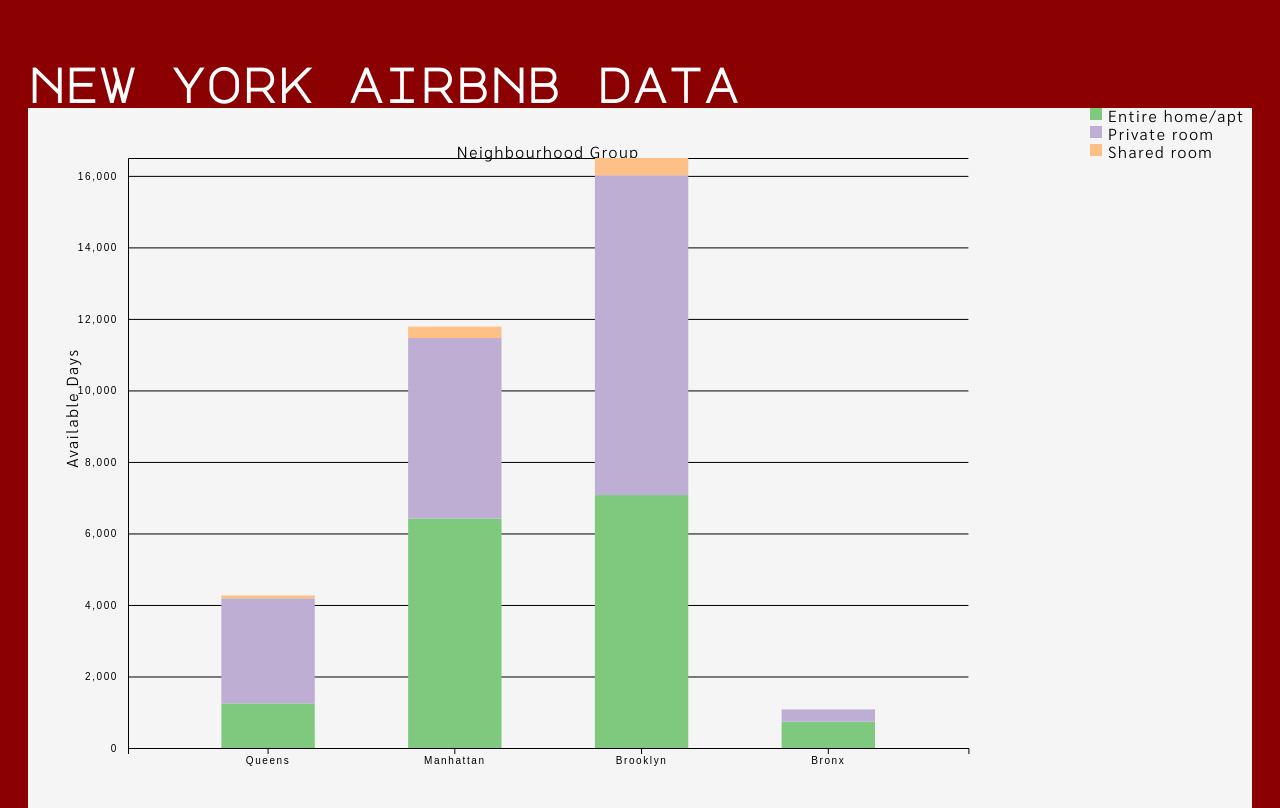
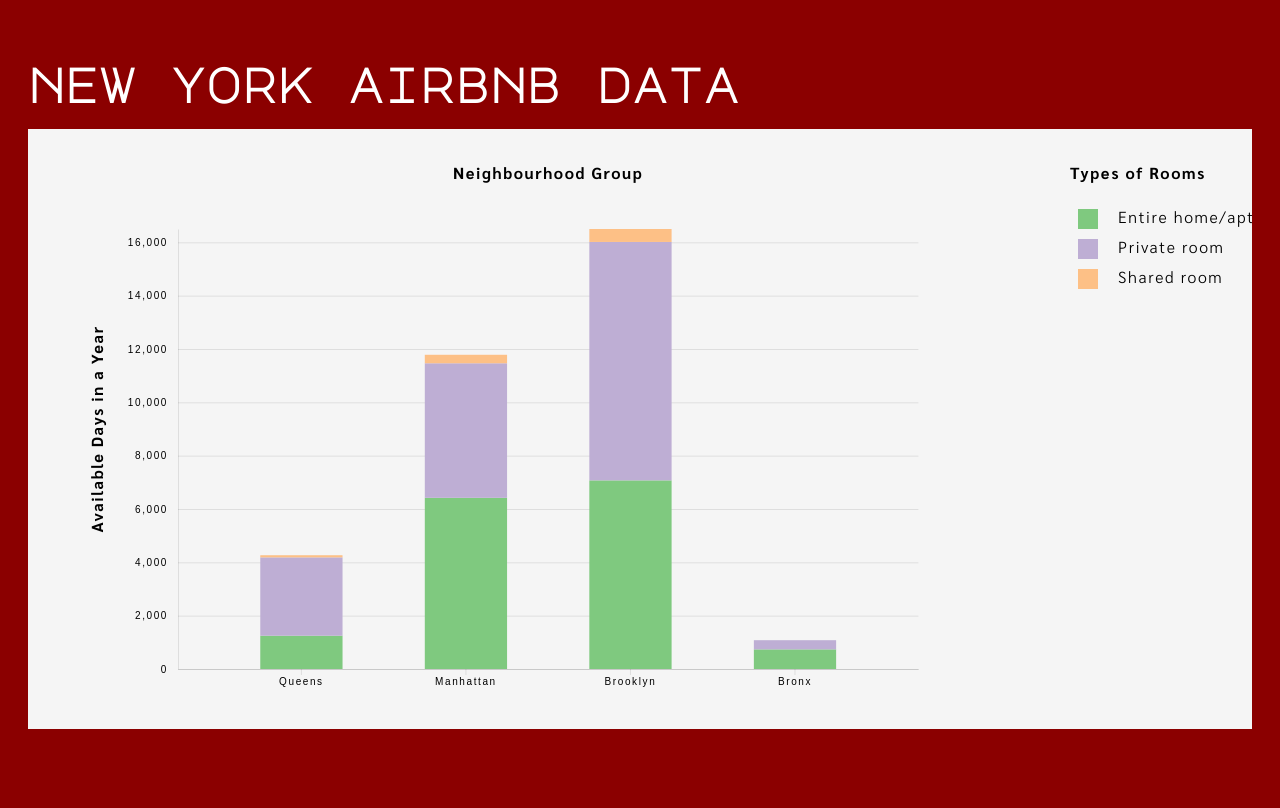
Before and after one commit to Sadat21/CPSC583, a plain HTML site: page assignment1/PA1 Code/index.html in a window 1280 px wide. Drawn offline with Linux system fonts and the light colour scheme.

Commit message:
Finished all the code functionality for PA1

```diff
--- a/assignment1/PA1 Code/BarChart.js
+++ b/assignment1/PA1 Code/BarChart.js
@@ -43,32 +43,38 @@
     setupAxes(xLabel, yLabel)
     {
         // call d3's axisBottom for the x-axis
-        this.xAxis = d3.axisBottom(this.xAxisScale);
+        this.xAxis = d3.axisBottom(this.xAxisScale)
+            .tickSizeOuter(0);
         // call d3's axisLeft for the y-axis
         this.yAxis = d3.axisLeft(this.yAxisScale)
             .tickSize(-this.width + MARGINS.left*2)
+            .tickSizeOuter(0)
             .ticks(10)
             .tickPadding(10);
 
         // call our axes inside "group" (<g></g>) objects inside our SVG container
         this.svgContainer.append("g")
             .attr("transform", `translate(0, ${this.height - MARGINS.bottom })`)
+            .style("stroke-width", .1)
             .call(this.xAxis);
         this.svgContainer.append("g")
             .attr("transform", `translate(${MARGINS.left}, 0)`)
+            .style("stroke-width", .1)
             .call(this.yAxis);
 
         // add text labels
         this.svgContainer.append("text")
-            .attr("x", MARGINS.left)
+            .attr("x", MARGINS.left/2)
             .attr("y", (this.height)/2)
             .attr("transform", `rotate(-90, ${MARGINS.left / 2}, ${this.height/2})`)
             .style("text-anchor", "middle")
+            .style("font-weight", "bold")
             .text(yLabel);
         this.svgContainer.append("text")
             .attr("x", (this.width)/2)
-            .attr("y", (MARGINS.top))
+            .attr("y", (MARGINS.top/2))
             .style("text-anchor", "middle")
+            .style("font-weight", "bold")
             .text(xLabel);
 
     }
@@ -114,11 +120,17 @@
 
     createLegend(keys, svgContainer)
     {
+        // TODO: Need a Legend title
+        svgContainer.append("text")
+            .attr("x", 70)
+            .attr("y", 50)
+            .style("text-anchor", "middle")
+            .style("font-weight", "bold")
+            .text("Types of Rooms");
+
         var legend = svgContainer.append('g')
             .attr('class', 'legend')
-            .attr('transform', 'translate(' + (MARGINS.right + 12) + ', 0)');
-
-        // TODO: Need a Legend title
+            .attr('transform', 'translate(' + (MARGINS.right) + ','+ (MARGINS.top/2 ) + ')');
 
         legend.selectAll('rect')
             .data(keys)
@@ -126,10 +138,10 @@
             .append('rect')
             .attr('x', 0)
             .attr('y', function(d, i){
-                return i * 18;
+                return (i + 1) * 30;
             })
-            .attr('width', 12)
-            .attr('height', 12)
+            .attr('width', 20)
+            .attr('height', 20)
             .attr('fill', function(d, i){
                 return _vis.colourScale(i);
             });
@@ -141,9 +153,9 @@
             .text(function(d){
                 return d;
             })
-            .attr('x', 18)
+            .attr('x', 40)
             .attr('y', function(d, i){
-                return i * 18;
+                return (i + 1) * 30;
             })
             .attr('text-anchor', 'start')
             .attr('alignment-baseline', 'hanging');
--- a/assignment1/PA1 Code/index.html
+++ b/assignment1/PA1 Code/index.html
@@ -11,7 +11,12 @@
 
 <body>
 <h1>New York Airbnb Data</h1>
-<svg id="vis" class="svg_chart" style="float: left"></svg>
-<svg id="legend" class="svg_legend" style="float: right"><</svg>
+<br>
+<div id="div_visuals vertical-center">
+    <svg id="vis" class="svg_chart" style="float: left"></svg>
+    <svg id="legend" class="svg_legend" style="float: right">
+        <title>Test</title>
+    </svg>
+</div>
 </body>
 </html>
--- a/assignment1/PA1 Code/script.js
+++ b/assignment1/PA1 Code/script.js
@@ -10,7 +10,7 @@
  * object to keep track of our magic numbers for margins
  * @type {{top: number, left: number, bottom: number, right: number}}
  */
-const MARGINS = {top: 50, right: 10, bottom: 60, left: 100};
+const MARGINS = {top: 100, right: 10, bottom: 60, left: 150};
 
 // Global variables
 var _vis;
@@ -101,7 +101,7 @@
         var colourScale = d3.scaleOrdinal(d3.schemeAccent);
 
         _vis.setupScales(xScale, yScale, colourScale);
-        _vis.setupAxes("Neighbourhood Group", "Available Days");
+        _vis.setupAxes("Neighbourhood Group", "Available Days in a Year");
         _vis.createBars("x", "totalDaysAvailable");
         _vis.createLegend(colourKeys, _legend)
     });
--- a/assignment1/PA1 Code/style.css
+++ b/assignment1/PA1 Code/style.css
@@ -37,6 +37,15 @@
     text-transform: lowercase;
 }
 
+div#div_visuals {
+    background: beige;
+    background-clip: content-box;
+    width: 100%;
+    height: 100%;
+    min-height: 700px;
+    box-sizing: border-box;
+}
+
 /* styling elements through their class */
 .svg_chart {
     background: whitesmoke;
@@ -44,7 +53,7 @@
     width: 85%;
     height: 100%;
     min-width: 800px;
-    min-height: 700px;
+    min-height: 600px;
     box-sizing: border-box;
     margin: auto;
 }
@@ -54,8 +63,22 @@
     display: block;
     width: 15%;
     height: 100%;
+    min-height: 600px;
     min-width: 100px;
-    min-height: 700px;
     box-sizing: border-box;
     margin: auto;
 }
+
+.container {
+    height: 200px;
+    position: relative;
+    border: 3px solid green;
+}
+
+.vertical-center {
+    margin: 0;
+    position: absolute;
+    top: 50%;
+    -ms-transform: translateY(-50%);
+    transform: translateY(-50%);
+}
```
Also changed, not shown: 1 other file.
